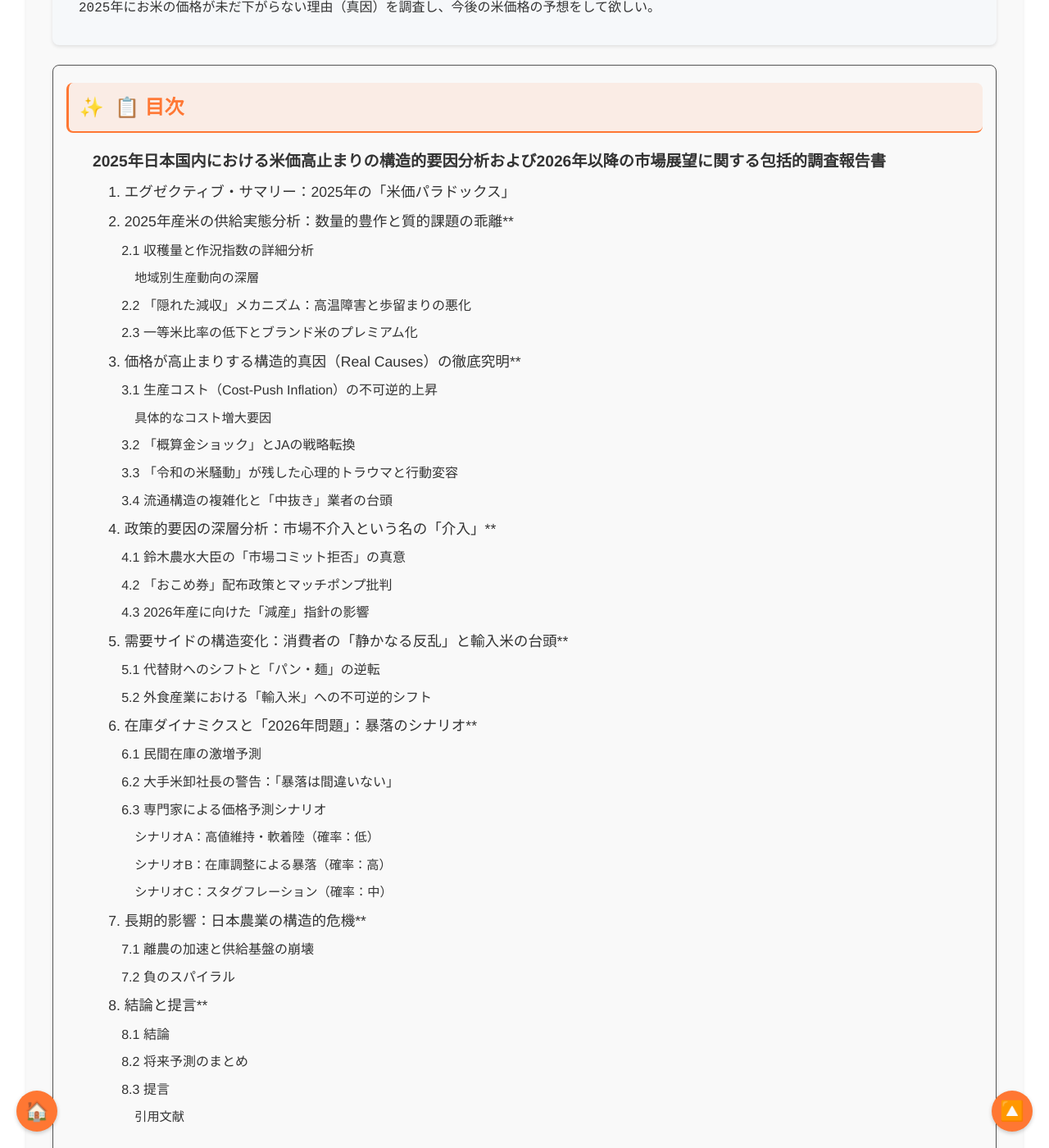
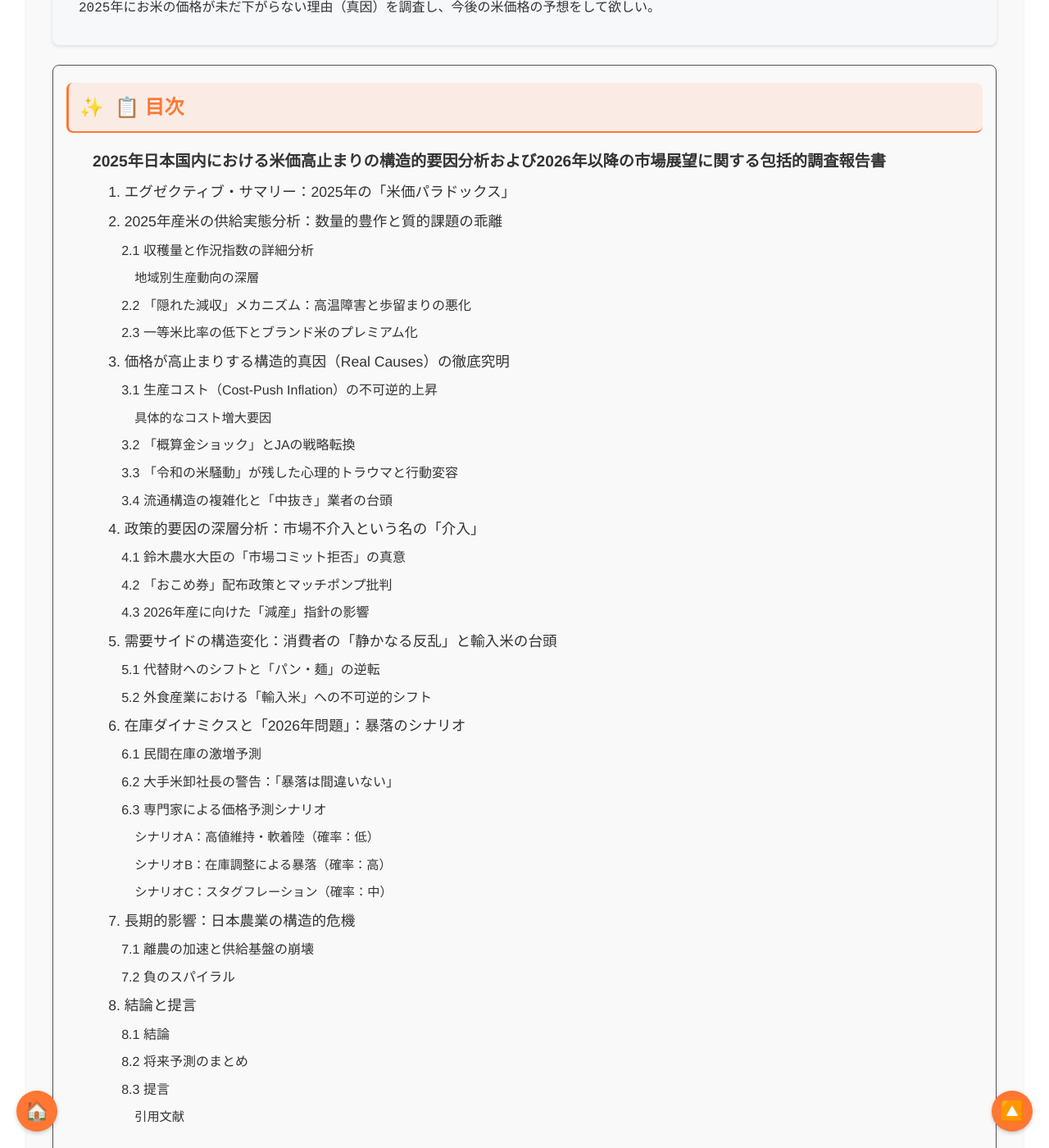
Before and after one commit to aegisfleet/share-deepresearch, a Jekyll site: the page built from _topics/real-cause-of-rising-rice-prices/index.md, in a window 1280 px wide and 1400 px high, scrolled down 1737 px. Shown: the whole window at 82% size. Built offline with Jekyll 4.4.1, drawn with Linux system fonts in a browser that asks for light colours; nearby versions of some CDN libraries; some of the changed text lies outside the part shown.

Commit message:
タイトルのフォーマットを修正し、見出しの強調を追加

```diff
--- a/_topics/real-cause-of-rising-rice-prices/index.md
+++ b/_topics/real-cause-of-rising-rice-prices/index.md
@@ -28,7 +28,7 @@
 
 ---
 
-## 2\. 2025年産米の供給実態分析：数量的豊作と質的課題の乖離**
+## **2\. 2025年産米の供給実態分析：数量的豊作と質的課題の乖離**
 
 価格高騰の原因を解明するためには、まず基礎的な供給データを正確かつ粒度高く把握する必要がある。2025年の収穫状況は、マクロな数字上の「量」と、市場価値に直結するミクロな「質」の間で深刻な乖離が見られる点が最大の特徴である。
 
@@ -76,7 +76,7 @@
 
 ---
 
-## 3\. 価格が高止まりする構造的真因（Real Causes）の徹底究明**
+## **3\. 価格が高止まりする構造的真因（Real Causes）の徹底究明**
 
 2025年の米価高騰は、単なる一時的な需給のミスマッチではない。それは、日本農業が抱える構造的なコスト上昇と、市場参加者の心理的バイアス、そして流通構造の変化が複合的に作用した結果である。以下に、その核心となる要因を詳述する。
 
@@ -117,7 +117,7 @@
 
 ---
 
-## 4\. 政策的要因の深層分析：市場不介入という名の「介入」**
+## **4\. 政策的要因の深層分析：市場不介入という名の「介入」**
 
 2025年の米価高止まりを語る上で、政府・農林水産省の政策スタンスは無視できない要素である。表向きは「市場原理」を掲げつつも、実質的には高値維持を容認、あるいは支援するかのような政策運営が行われている。
 
@@ -146,7 +146,7 @@
 
 ---
 
-## 5\. 需要サイドの構造変化：消費者の「静かなる反乱」と輸入米の台頭**
+## **5\. 需要サイドの構造変化：消費者の「静かなる反乱」と輸入米の台頭**
 
 供給・価格構造の変化に対し、需要サイド（消費者・外食産業）では静かだが確実な構造変化が進行している。短期的には価格を下げる圧力にはなっていないが、中長期的には国産米市場を縮小させる重大な脅威となりつつある。
 
@@ -169,7 +169,7 @@
 
 ---
 
-## 6\. 在庫ダイナミクスと「2026年問題」：暴落のシナリオ**
+## **6\. 在庫ダイナミクスと「2026年問題」：暴落のシナリオ**
 
 現在の高値構造と、水面下で進行する在庫の積み増しを踏まえ、2026年に向けた米価格の推移を予測する。結論から言えば、\*\*「2026年夏に在庫過多による暴落（クラッシュ）が発生するリスク」\*\*が極めて高い。
 
@@ -219,7 +219,7 @@
 
 ---
 
-## 7\. 長期的影響：日本農業の構造的危機**
+## **7\. 長期的影響：日本農業の構造的危機**
 
 価格の乱高下は、日本農業の足腰を弱らせる深刻な副作用をもたらす。
 
@@ -237,7 +237,7 @@
 
 ---
 
-## 8\. 結論と提言**
+## **8\. 結論と提言**
 
 ### **8.1 結論**
 
```
